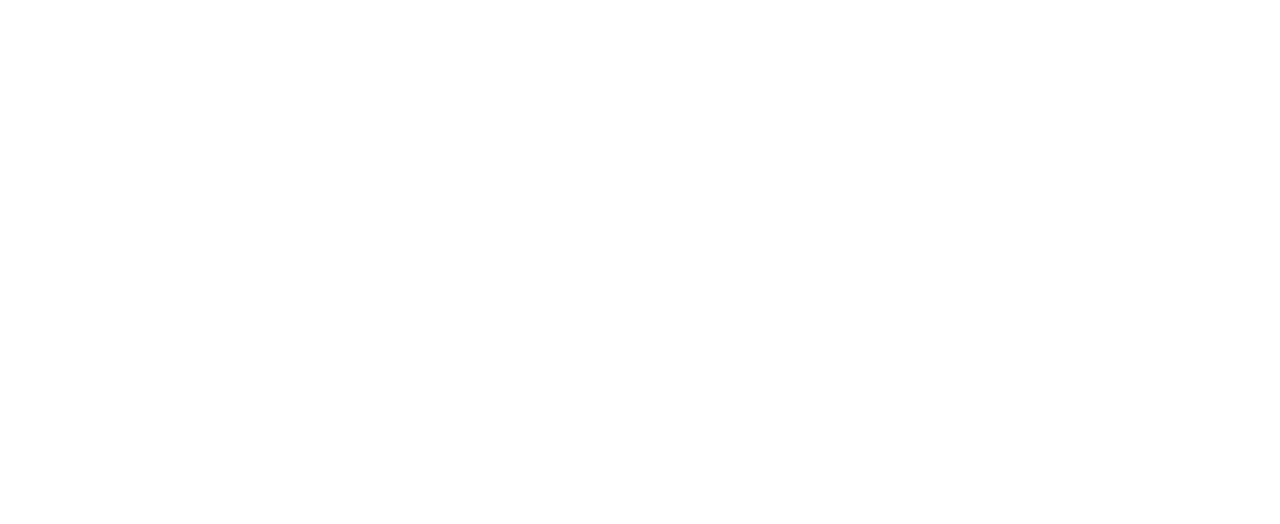
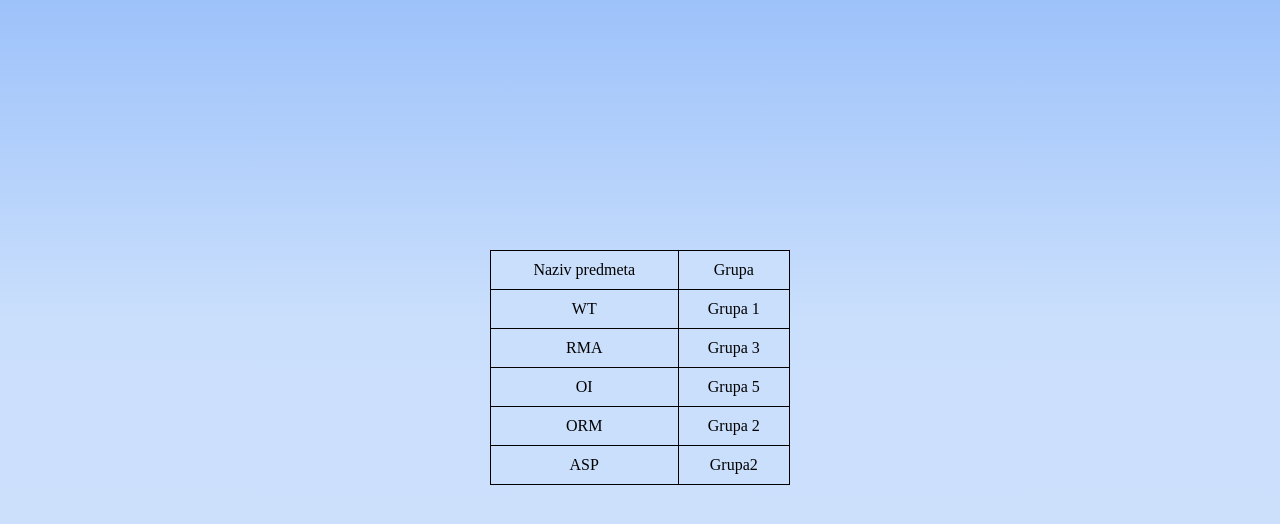
Before and after one commit to ababic2/WebTehnologije_Spirale, a plain HTML site: page Zadatak 4/podaciStudent.html in a window 1280 px wide. Drawn offline with Linux system fonts and the light colour scheme.

Commit message:
Urađen zadatak 4

```diff
--- a/Zadatak 4/podaciStudent.html
+++ b/Zadatak 4/podaciStudent.html
@@ -5,7 +5,34 @@
     <title>Podaci Student</title>
     <link rel="stylesheet" href="style.css">
 </head>
+
 <body>
+    <table>
+        <tr>
+            <td>Naziv predmeta</td>
+            <td>Grupa</td>
+        </tr>
+        <tr>
+            <td>WT</td>
+            <td>Grupa 1</td>
+        </tr>
+        <tr>
+            <td>RMA</td>
+            <td>Grupa 3</td>
+        </tr>
+        <tr>
+            <td>OI</td>
+            <td>Grupa 5</td>
+        </tr>
+        <tr>
+            <td>ORM</td>
+            <td>Grupa 2</td>
+        </tr>
+        <tr>
+            <td>ASP</td>
+            <td>Grupa2</td>
+        </tr>
+    </table>
 
 </body>
 </html>
--- a/Zadatak 4/style.css
+++ b/Zadatak 4/style.css
@@ -0,0 +1,25 @@
+body {
+    background: linear-gradient(180deg, #9dc2fa 0%,#cadffc 40%, #cfe2fc 100%) no-repeat center fixed;
+    background-size: cover;
+}
+table, td{
+    border-collapse: collapse;
+    border: 1px solid black;
+    text-align: center;
+    padding: 10px;
+    background-color: #cadffc;
+}
+
+table {
+    align-items: center;
+    position:fixed;
+    width: 300px;
+    margin-left:-150px; /* half of width */
+    margin-top:-150px;  /* half of height */
+    top:50%;
+    left:50%;
+}
+
+tr:hover {
+    border: 2px solid black;
+}
```
